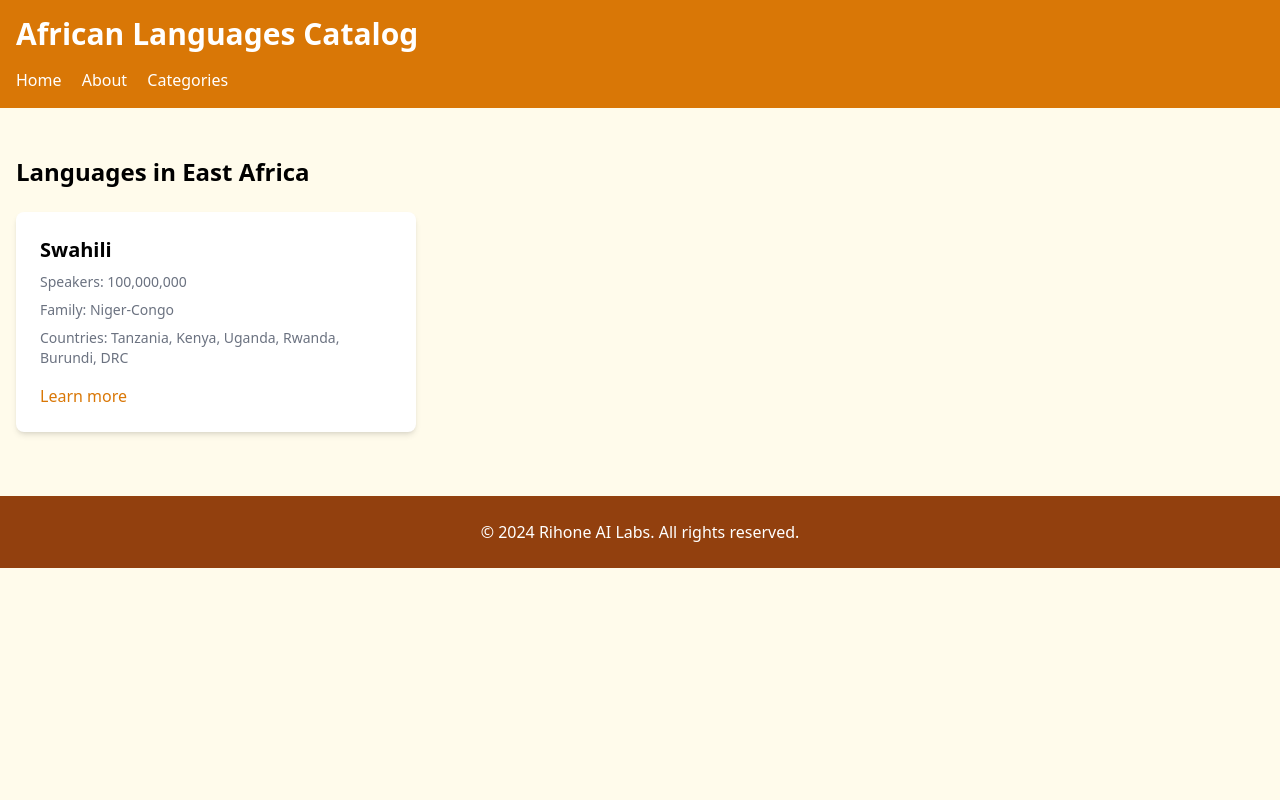
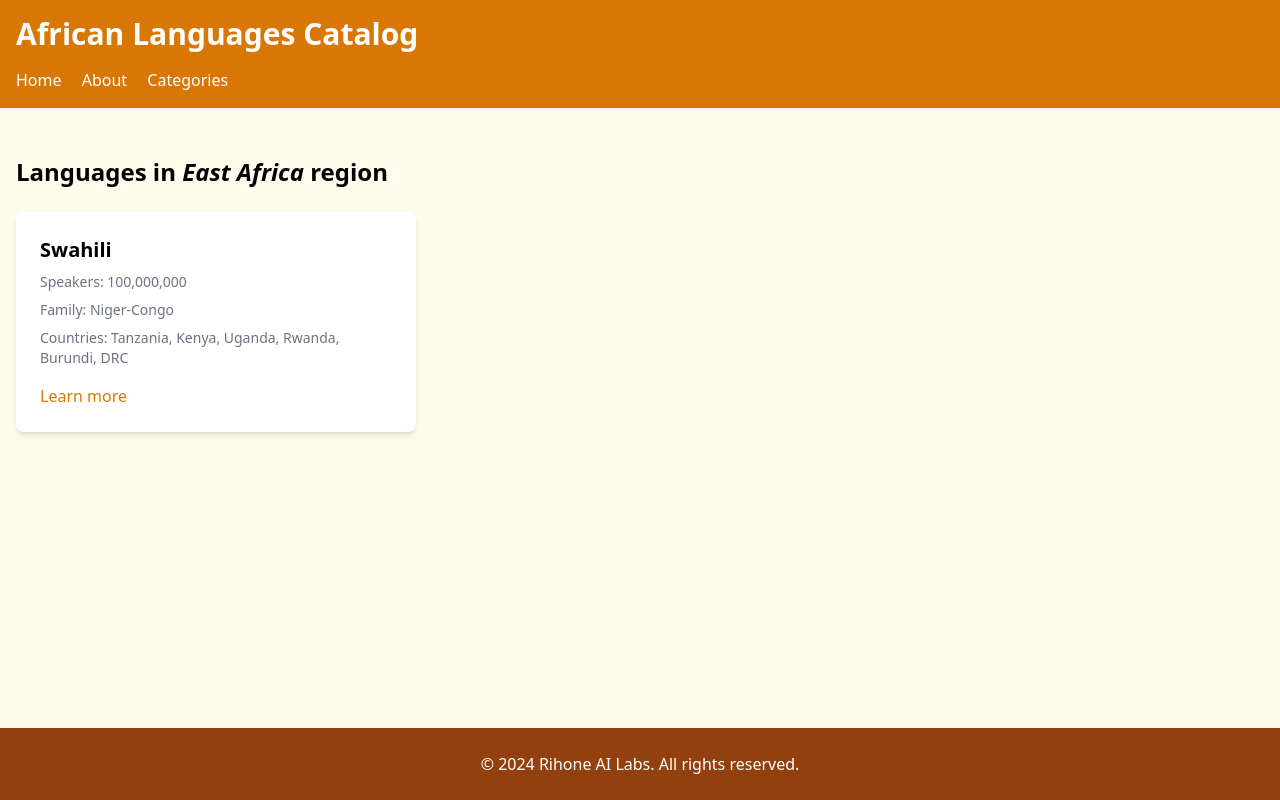
Before and after one commit to rihoneailabs/african-language-catalog-demo, a Flask app: a page that uses templates/category.html in a window 1280 px wide. Run offline with Flask 3, Linux system fonts and the light colour scheme; some libraries are stand-ins or nearby versions.

Commit message:
update compose

```diff
--- a/templates/about.html
+++ b/templates/about.html
@@ -20,7 +20,7 @@
         </div>
     </header>
 
-    <main class="container mx-auto mt-8 p-4" flex-1>
+    <main class="container mx-auto mt-8 p-4 flex-1">
         <h2 class="text-3xl font-semibold mb-6 flex items-center">
             About Us
         </h2>
--- a/templates/category.html
+++ b/templates/category.html
@@ -8,7 +8,7 @@
   <script src="https://cdn.tailwindcss.com"></script>
 </head>
 
-<body class="bg-amber-50">
+<body class="bg-amber-50 flex flex-col min-h-screen">
   <header class="bg-amber-600 text-white p-4">
     <div class="container mx-auto">
       <h1 class="text-3xl font-bold">African Languages Catalog</h1>
@@ -20,8 +20,8 @@
     </div>
   </header>
 
-  <main class="container mx-auto mt-8 p-4">
-    <h2 class="text-2xl font-semibold mb-6">Languages in {{ category }}</h2>
+  <main class="container mx-auto mt-8 p-4 flex-1">
+    <h2 class="text-2xl font-semibold mb-6">Languages in <i>{{ category }}</i> region</h2>
     <div class="grid grid-cols-1 md:grid-cols-2 lg:grid-cols-3 gap-6">
       {% for language in languages %}
       <div class="bg-white rounded-lg shadow-md overflow-hidden">
--- a/templates/contribute.html
+++ b/templates/contribute.html
@@ -6,7 +6,7 @@
     <title>Contribute - African Languages Catalog</title>
     <script src="https://cdn.tailwindcss.com"></script>
 </head>
-<body class="bg-amber-50">
+<body class="bg-amber-50 flex flex-col min-h-screen">
     <header class="bg-amber-600 text-white p-4">
         <div class="container mx-auto">
             <h1 class="text-3xl font-bold">African Languages Catalog</h1>
@@ -19,7 +19,7 @@
         </div>
     </header>
 
-    <main class="container mx-auto mt-8 p-4">
+    <main class="container mx-auto mt-8 p-4 flex-1">
         <h2 class="text-3xl font-semibold mb-6">New Contribution</h2>
 
         <section class="bg-white rounded-lg shadow-md p-6 mb-8">
--- a/templates/language.html
+++ b/templates/language.html
@@ -8,7 +8,7 @@
     <script src="https://cdn.tailwindcss.com"></script>
 </head>
 
-<body class="bg-amber-50">
+<body class="bg-amber-50 flex flex-col min-h-screen">
     <header class="bg-amber-600 text-white p-4">
         <div class="container mx-auto">
             <h1 class="text-3xl font-bold">African Languages Catalog</h1>
@@ -20,7 +20,7 @@
         </div>
     </header>
 
-    <main class="container mx-auto mt-8 p-4">
+    <main class="container mx-auto mt-8 p-4 flex-1">
         <h2 class="text-3xl font-semibold mb-6">{{ language.name }}</h2>
         <div class="bg-white rounded-lg shadow-md overflow-hidden p-6">
             <div class="grid grid-cols-1 md:grid-cols-2 gap-6">
```
Also changed, not shown: compose.yml (line endings or trailing spaces).
